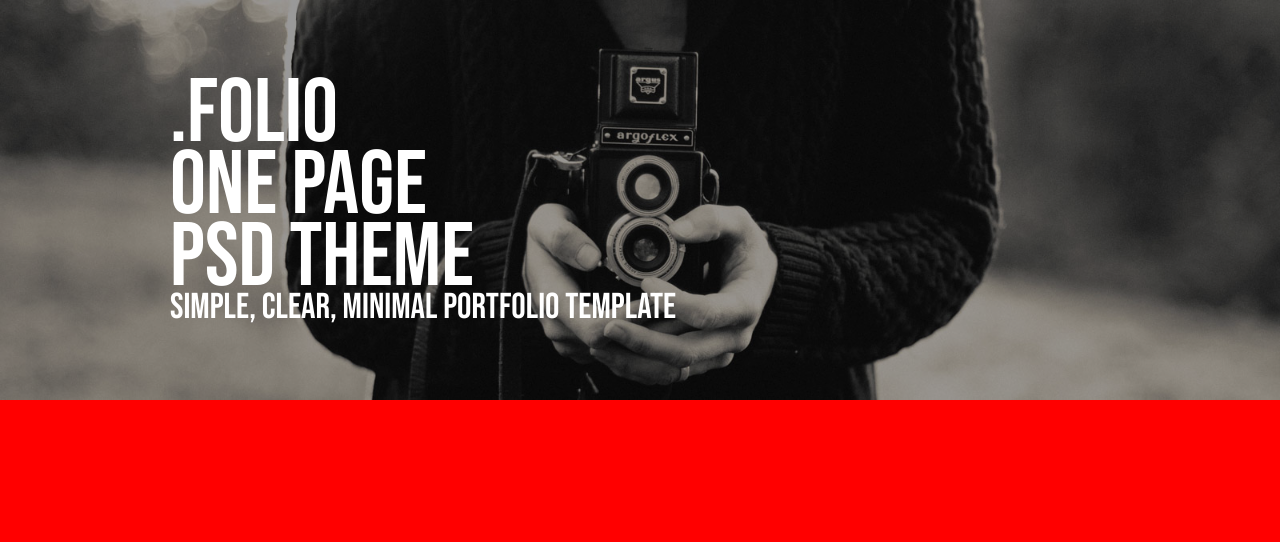
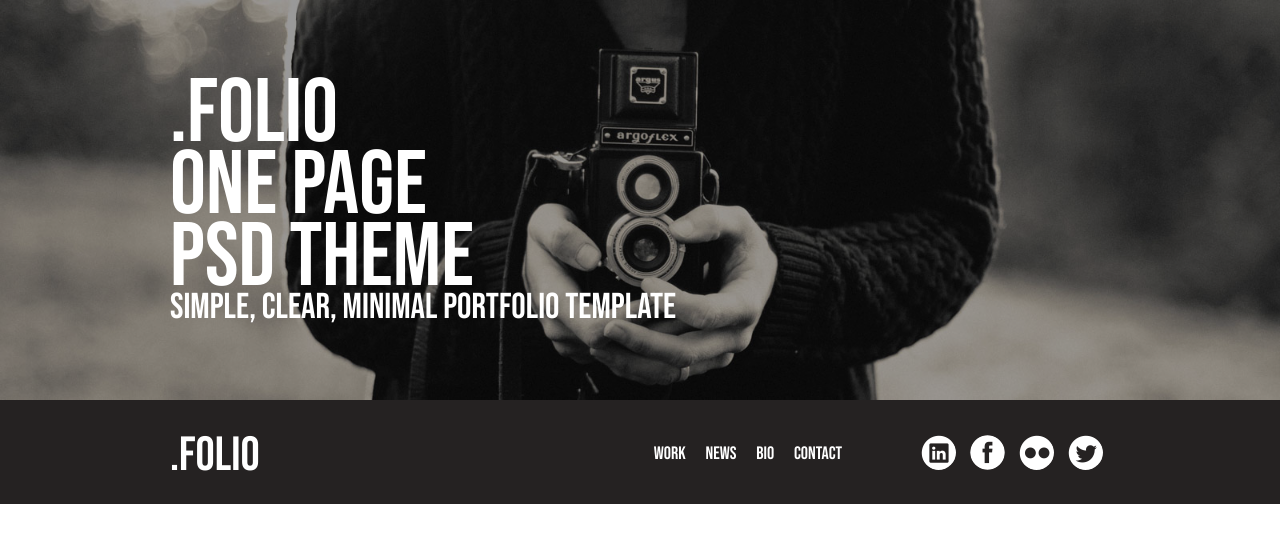
Before and after one commit to alexmirg/alexmirg.github.io, a plain HTML site: page folio/index.html in a window 1280 px wide. Drawn offline with nearby package versions, Linux system fonts and the light colour scheme.

Commit message:
0012: Add section 'Menu'

```diff
--- a/folio/index.html
+++ b/folio/index.html
@@ -37,6 +37,38 @@
         </header>
 
         <!-- Section Navigation -->
+        <div class="menu">
+            <div class="container">
+                <div class="menu__content menu__content--fix-aligning">
+                        <div class="menu__col">
+                            <div class="nav-toggler">
+                                    <span class="nav-toggler__item"></span>
+                                    <span class="nav-toggler__item"></span>
+                                    <span class="nav-toggler__item"></span>
+                                </div>
+
+                                <a href="#" class="logo">.folio</a>
+                        </div>
+                        <div class="menu__col nav__wrapper">
+                            <nav class="nav">
+                                    <ul class="nav__list">
+                                        <li class="nav__Item"><a href="#" class="nav__link">Work</a></li>
+                                        <li class="nav__Item"><a href="#" class="nav__link">News</a></li>
+                                        <li class="nav__Item"><a href="#" class="nav__link">Bio</a></li>
+                                        <li class="nav__Item"><a href="#" class="nav__link">Contact</a></li>
+                                    </ul>
+                                </nav>
+
+                                <ul class="socials">
+                                    <li class="socials__item"><a href="#" class="socials__link"><i class="socials__icon icon-linkedin"></i></a></li>
+                                    <li class="socials__item"><a href="#" class="socials__link"><i class="socials__icon icon-facebook"></i></a></li>
+                                    <li class="socials__item"><a href="#" class="socials__link"><i class="socials__icon icon-flickr"></i></a></li>
+                                    <li class="socials__item"><a href="#" class="socials__link"><i class="socials__icon icon-twitter"></i></a></li>
+                                </ul>
+                        </div>
+                </div>
+            </div>
+        </div>
         <!-- Section Portfolio -->
         <!-- Section Testimonial -->
         <!-- Section News -->
--- a/folio/scss/base/_base.scss
+++ b/folio/scss/base/_base.scss
@@ -8,5 +8,14 @@ html {
     font-family: 'Open Sans', sans-serif;
     font-size: 10px;
     color: $whiteColor;
-    background: red;
 }
+
+a {
+    color: $whiteColor;
+    text-decoration: none;
+}
+
+a:hover,
+a:focus {
+ text-decoration: underline;
+}
--- a/folio/scss/base/_colors.scss
+++ b/folio/scss/base/_colors.scss
@@ -1,3 +1,4 @@
 $headingColor: #252222;
 $whiteColor: #fff;
 $baseOverlayColor: rgba(0,0,0, 0.4);
+$brandColor: #65ba99;
--- /dev/null
+++ b/folio/scss/components/logo/_logo.scss
@@ -0,0 +1,15 @@
+.logo {
+    font-family: 'Bebas Neue', sans-serif;
+    text-transform: uppercase;
+    font-size: 4.8rem;
+}
+
+.logo:hover,
+.logo:focus {
+    text-decoration: none;
+    color: $brandColor;
+}
+
+.menu__content .logo {
+    margin-right: auto;
+}
--- /dev/null
+++ b/folio/scss/components/menu/_menu.scss
@@ -0,0 +1,44 @@
+.menu {
+    background: $headingColor;
+}
+.menu__col {
+    display: flex;
+    align-items: center;
+}
+
+.nav__wrapper {
+    display: none;
+}
+.menu__content {
+    padding: 28px 0;
+    height: 100%;
+    display: flex;
+    justify-content: space-between;
+    align-items: center;
+}
+
+
+.menu__content--fix-aligning {
+    .nav {
+        margin-bottom: -4px;
+    }
+    .logo {
+        margin-bottom: -8px;
+    }
+    .nav-toggler {
+        margin-top: 7px;
+        margin-bottom: 7px;
+    }
+    .menu__col {
+        height: 48px;
+    }
+}
+
+@media screen and (min-width: $md) {
+    .nav-toggler {
+        display: none;
+    }
+    .nav__wrapper {
+        display: flex;
+    }
+}
--- /dev/null
+++ b/folio/scss/components/nav/_nav.scss
@@ -0,0 +1,43 @@
+.nav__list {
+    display: flex;
+    font-family: 'Bebas Neue', sans-serif;
+}
+
+.nav__link {
+    text-transform: uppercase;
+    font-size: 1.8rem;
+    padding: .3em;
+    margin: 0 .25em;
+}
+
+.nav__link:hover,
+.nav__link:focus {
+    color: $brandColor;
+}
+
+.nav-toggler {
+    position: relative;
+    width: 34px;
+    height: 34px;
+    margin-right: 15px;
+}
+.nav-toggler__item {
+    position: absolute;
+    display: block;
+    width: 100%;
+    height: 6px;
+    background: $whiteColor;
+}
+
+.nav-toggler__item:nth-of-type(1) {
+    top: 0;
+}
+
+.nav-toggler__item:nth-of-type(2) {
+    top: 50%;
+    transform: translateY(-50%);
+}
+
+.nav-toggler__item:nth-of-type(3) {
+    bottom: 0;
+}
--- /dev/null
+++ b/folio/scss/components/socials/_socials.scss
@@ -0,0 +1,35 @@
+$iconSize: 35px;
+
+.socials {
+    display: flex;
+    margin-left: 62px;
+}
+.socials__item {
+    margin: 0 7px;
+}
+.socials__link {
+    display: block;
+}
+
+.socials__link:hover,
+.socials__link:focus {
+    .socials__icon {
+        background-color: $brandColor;
+    }
+}
+
+.socials__icon {
+    display: block;
+    width: $iconSize;
+    height: $iconSize;
+    background: $whiteColor;
+    background-repeat: no-repeat;
+    background-position: center center;
+    border-radius: 50%;
+    transition: all .2s;
+}
+
+.icon-facebook { background: url('../img/socials/facebook-icon.png'); }
+.icon-twitter  { background: url('../img/socials/twitter-icon.png'); }
+.icon-flickr   { background: url('../img/socials/flickr-icon.png'); }
+.icon-linkedin { background: url('../img/socials/linkedin-icon.png'); }
--- a/folio/scss/style.scss
+++ b/folio/scss/style.scss
@@ -6,3 +6,8 @@
 @import 'base/base';
 
 @import 'components/header/header';
+@import 'components/menu/menu';
+
+@import 'components/nav/nav';
+@import 'components/logo/logo';
+@import 'components/socials/socials';
```
Also changed, not shown: folio/css/style.min.css, folio/img/socials/facebook-icon.png (added), folio/img/socials/flickr-icon.png (added), folio/img/socials/linkedin-icon.png (added), folio/img/socials/twitter-icon.png (added), 1 other file.
